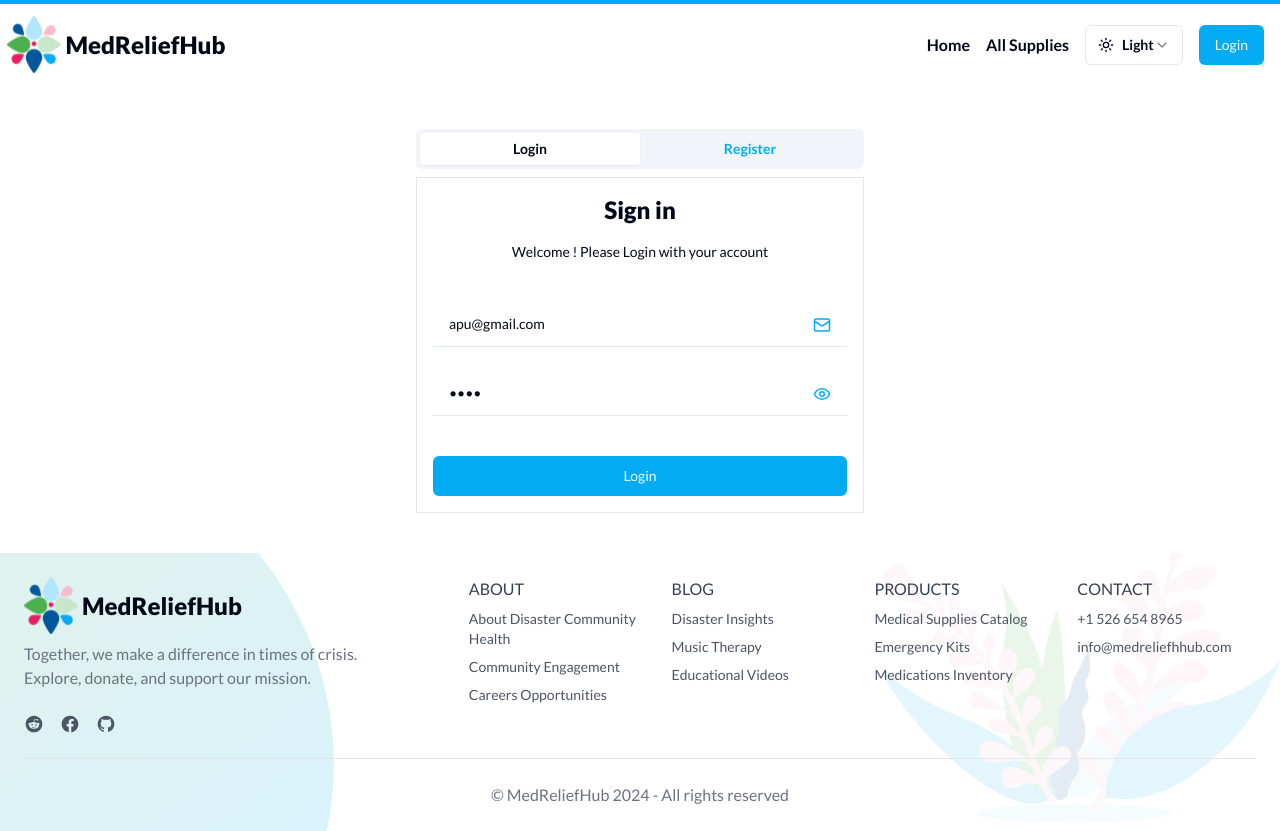
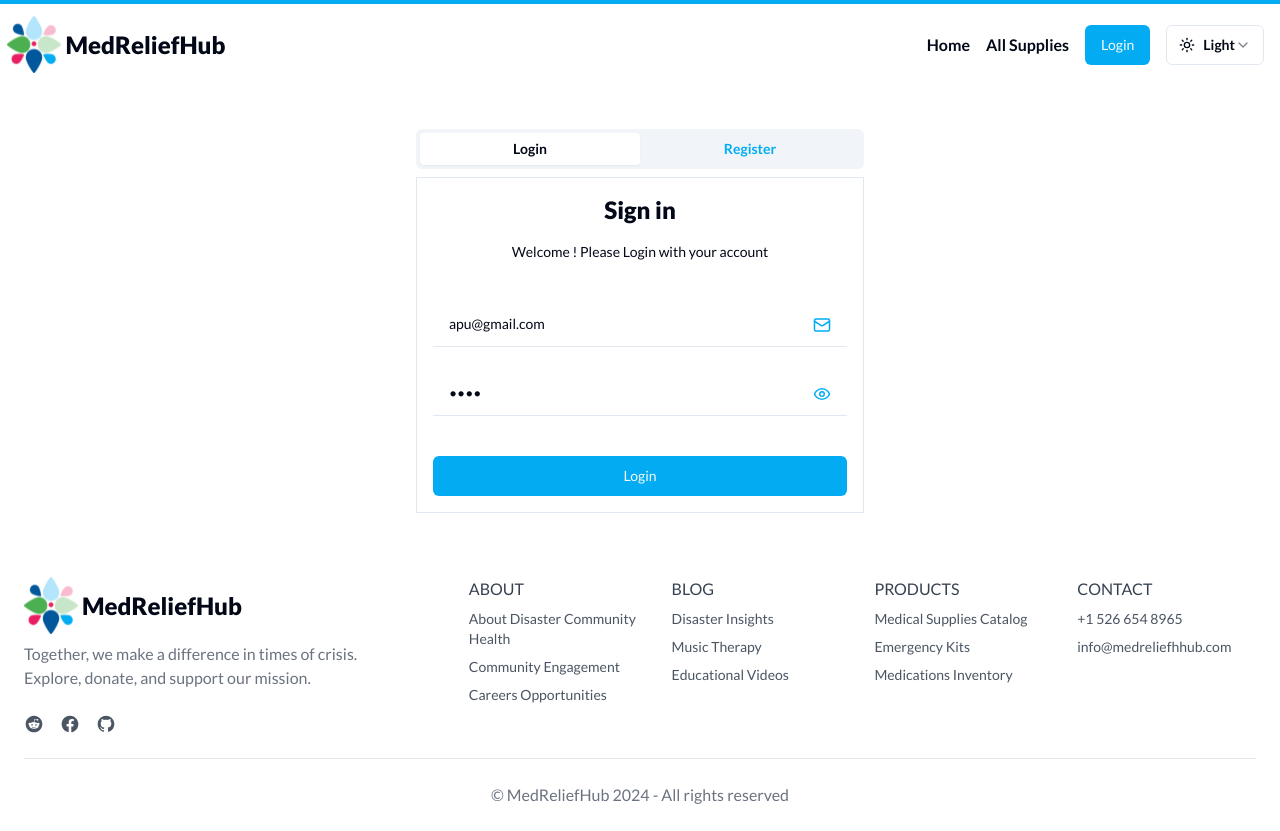
Before and after one commit to apucsd/Med-Relief-Hub, a React (Vite) app: page /login in a window 1280 px wide. Built offline with nearby package versions, Linux system fonts and the light colour scheme.

Commit message:
make theme change save using redux persist

```diff
--- a/src/components/SelectTheme.tsx
+++ b/src/components/SelectTheme.tsx
@@ -19,12 +19,14 @@
   const handleSelectTheme = (data: "light" | "dark") => {
     dispatch(setTheme(data));
   };
-  console.log(mode);
+
   return (
     <Select
       onValueChange={(value: "light" | "dark") => handleSelectTheme(value)}
     >
-      <SelectTrigger className="">
+      <SelectTrigger
+        className={`${mode === "light" ? "bg-white" : "bg-black text-white"}`}
+      >
         <div className="flex justify-center items-center gap-2">
           {mode === "light" ? (
             <>
--- a/src/components/layout/MainLayout.tsx
+++ b/src/components/layout/MainLayout.tsx
@@ -2,14 +2,24 @@
 import Navbar from "./Navbar";
 import Footer from "./Footer";
 import ProgressAnimation from "../ui/ProgressAnimation";
+import { useAppSelector } from "@/redux/hook";
 
 const MainLayout = () => {
+  const { mode } = useAppSelector((state) => state.theme);
   return (
     <div>
       <ProgressAnimation />
-      <Navbar />
-      <Outlet />
-      <Footer />
+      <div
+        className={`${
+          mode === "light"
+            ? "bg-white"
+            : "bg-black text-white transition-all duration-1000"
+        }`}
+      >
+        <Navbar />
+        <Outlet />
+        <Footer />
+      </div>
       <ScrollRestoration />
     </div>
   );
--- a/src/components/layout/Navbar.tsx
+++ b/src/components/layout/Navbar.tsx
@@ -68,9 +68,7 @@
                 </span>
               </Link>
             </li>
-            <li>
-              <SelectTheme />
-            </li>
+
             <li>
               {user ? (
                 <div title={user.email}>
@@ -82,6 +80,9 @@
                 </Link>
               )}
             </li>
+            <li>
+              <SelectTheme />
+            </li>
           </ul>
         </div>
       </nav>
--- a/src/components/layout/Sidebar.tsx
+++ b/src/components/layout/Sidebar.tsx
@@ -35,7 +35,7 @@
         <span className="relative inline-block">
           <img
             src="https://randomuser.me/api/portraits/women/50.jpg"
-            className="object-cover size-10 hover:cursor-pointer rounded-full "
+            className="object-cover size-9 hover:cursor-pointer rounded-full "
           />
           <span className="absolute animate-pulse top-0 right-0 size-3 bg-green-500 border-2 border-white rounded-full"></span>
         </span>
--- a/src/redux/store.ts
+++ b/src/redux/store.ts
@@ -19,12 +19,13 @@
   storage,
 };
 const persistedReducer = persistReducer(persistConfig, authReducer);
+const persistedThemeReducer = persistReducer(persistConfig, themeReducer);
 export const store = configureStore({
   reducer: {
     [baseApi.reducerPath]: baseApi.reducer,
 
     auth: persistedReducer,
-    theme: themeReducer,
+    theme: persistedThemeReducer,
   },
   middleware: (defaultMiddleware) =>
     defaultMiddleware({
```
